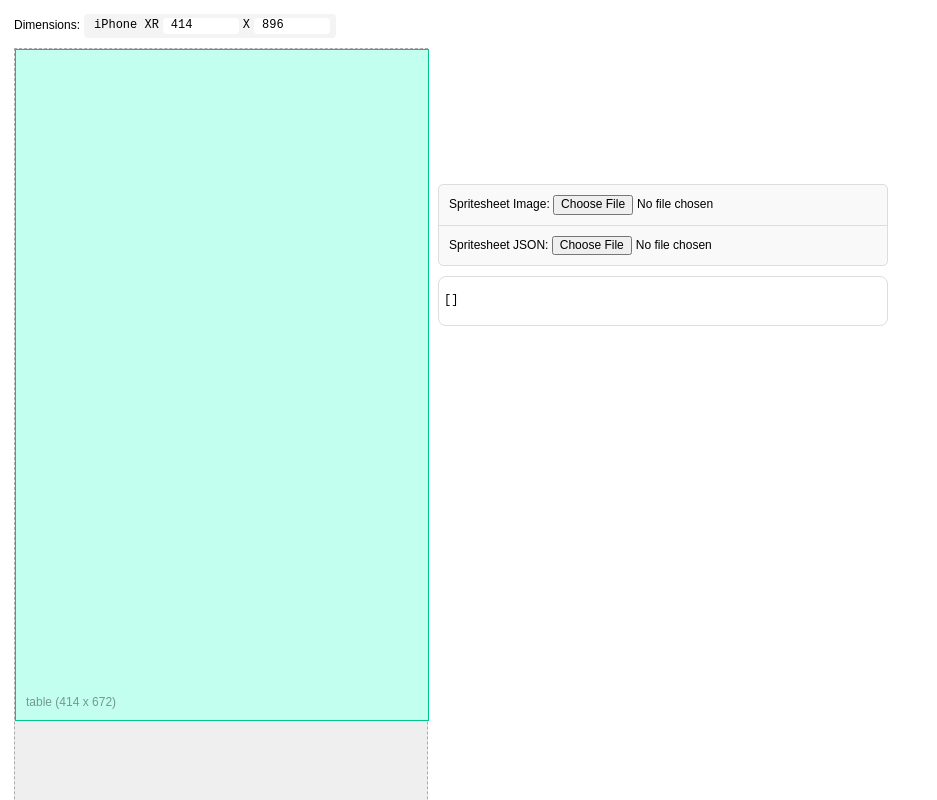
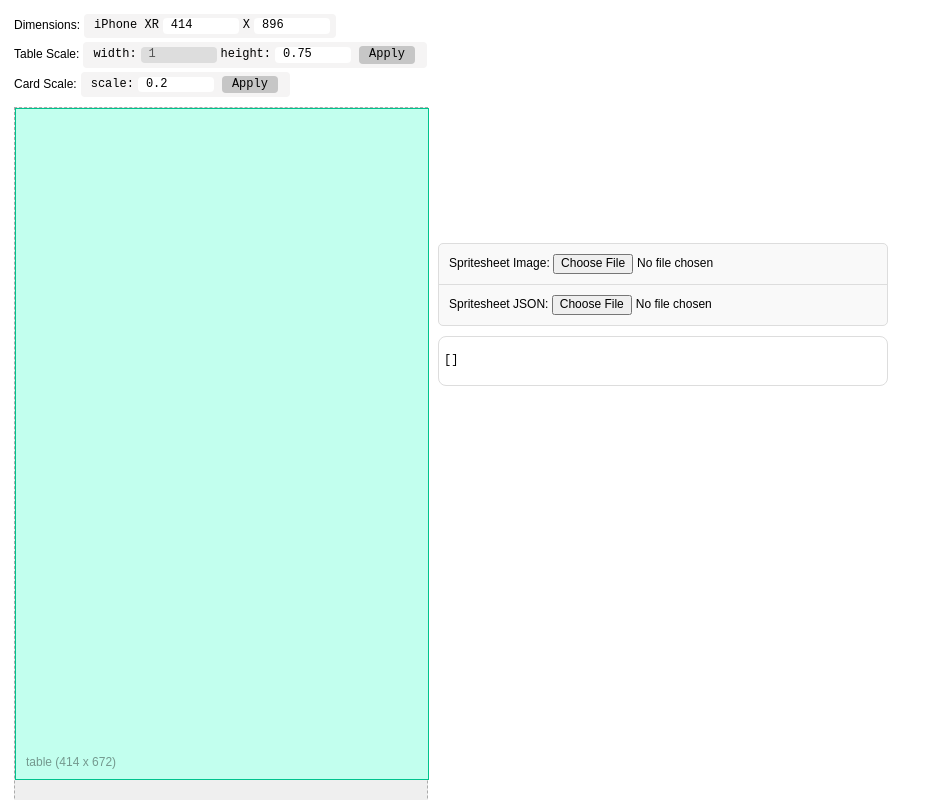
Before and after one commit to obsfx/card-game-editor, a React (Create React App) app: page / in a window 1280 px wide. Shown: the top 800 px of the page, without its empty margins (0-937 px from the left). Built offline with nearby package versions, Linux system fonts and the light colour scheme.

Commit message:
Fix scaling issues and add adjustable scale options

```diff
--- a/src/App.tsx
+++ b/src/App.tsx
@@ -7,6 +7,8 @@ import { AppContextProvider } from './contexts/AppContext';
 import BoardPreview from './components/BoardPreview';
 import Output from './components/Output';
 import ScreenSize from './components/ScreenSize';
+import TableScale from './components/TableScale';
+import CardScale from './components/CardScale';
 
 const App: React.FC = () => {
   useEffect(() => {
@@ -24,6 +26,8 @@ const App: React.FC = () => {
     <AppContextProvider>
       <div className={app}>
         <ScreenSize />
+        <TableScale />
+        <CardScale />
         <div className={bodyWrapper}>
           <BoardPreview />
           <div className={rightWrapper}>
--- a/src/components/BoardPreview.tsx
+++ b/src/components/BoardPreview.tsx
@@ -2,13 +2,13 @@ import React from 'react';
 import { css } from '@emotion/css';
 import { useAppContext } from '../contexts/AppContext';
 import Card from './Card';
-import { BOARD_SCALE } from '../contants';
 
 const BoardPreview: React.FC = () => {
-  const { cards, selectedScreenSize } = useAppContext();
+  const { cards, selectedScreenSize, tableScale } = useAppContext();
 
-  const tableSizeW = selectedScreenSize.width * BOARD_SCALE.width;
-  const tableSizeH = selectedScreenSize.height * BOARD_SCALE.height;
+  const [w, h] = tableScale;
+  const tableSizeW = selectedScreenSize.width * w;
+  const tableSizeH = selectedScreenSize.height * h;
 
   return (
     <div className={boardPreview(selectedScreenSize.width, selectedScreenSize.height)}>
--- a/src/components/Card.tsx
+++ b/src/components/Card.tsx
@@ -3,12 +3,24 @@ import { css } from '@emotion/css';
 import { useAppContext } from '../contexts/AppContext';
 import { Card as ICard, Frame } from '../types';
 import CardHud from './CardHud';
+import { getCardScaleMultilier } from '../utils';
 
 const Card: React.FC<{ card: ICard; frame: Frame }> = ({ card, frame }) => {
-  const { imageB64, updateCard, removeCard, selectedScreenSize } = useAppContext();
+  const {
+    imageB64,
+    updateCard,
+    removeCard,
+    selectedScreenSize,
+    cardScale,
+    boundWidth,
+    boundHeight,
+  } = useAppContext();
 
   const [dragStartPos, setDragStartPos] = useState<[number, number]>([0, 0]);
   const [position, setPosition] = useState<[number, number]>([frame.w / 2, frame.h / 2]);
+
+  const scaleMultiplier = getCardScaleMultilier(boundWidth, boundHeight, cardScale);
+  const scale = scaleMultiplier / frame.w;
 
   const [showHud, setShowHud] = useState(false);
   const [onHover, setOnHover] = useState(false);
@@ -79,7 +91,8 @@ const Card: React.FC<{ card: ICard; frame: Frame }> = ({ card, frame }) => {
           frame.h,
           card.angle,
           card.zIndex,
-          onHold || onHover
+          onHold || onHover,
+          scale
         )}
         onMouseEnter={() => setOnHover(true)}
         onMouseLeave={() => {
@@ -120,7 +133,8 @@ const cardWrapper = (
   h: number,
   rot: number,
   zIndex: number,
-  active: boolean
+  active: boolean,
+  scale: number
 ) =>
   css({
     width: w,
@@ -130,7 +144,7 @@ const cardWrapper = (
     left: pos[0] - w / 2,
     top: pos[1] - h / 2,
     zIndex: zIndex + 2,
-    transform: `scale(1.1) rotate(${rot}deg)`,
+    transform: `scale(${scale}) rotate(${rot}deg)`,
     border: `1px solid ${active ? '#222' : 'transparent'}`,
   });
 
--- /dev/null
+++ b/src/components/CardScale.tsx
@@ -0,0 +1,76 @@
+import React, { ChangeEvent, useState } from 'react';
+import { css } from '@emotion/css';
+import { useAppContext } from '../contexts/AppContext';
+import { minimalInput, minimalButton } from '../sharedStyles';
+
+const CardScale: React.FC = () => {
+  const { setCards, cardScale, setCardScale } = useAppContext();
+  const [newScaleValue, setNewScaleValue] = useState(cardScale);
+
+  const handleChange = (event: ChangeEvent<HTMLInputElement>) => {
+    setNewScaleValue(Number(event.target.value));
+    return;
+  };
+
+  const handleApply = () => {
+    if (!window.confirm('This will reset the table state. Are sure to apply new scale ?')) {
+      return;
+    }
+    setCards([]);
+    setCardScale(newScaleValue);
+  };
+
+  return (
+    <div className={wrapper}>
+      <span>Card Scale: </span>
+      <div className={scaleWrapper}>
+        <span>scale: </span>
+        <input
+          type="number"
+          name="height"
+          className={minimalInput}
+          value={newScaleValue}
+          onChange={handleChange}
+          step="0.01"
+        />
+        <span>
+          <button className={`${minimalButton} ${applyButton}`} onClick={handleApply}>
+            Apply
+          </button>
+        </span>
+      </div>
+    </div>
+  );
+};
+
+const wrapper = css({
+  display: 'flex',
+  alignItems: 'center',
+  margin: '4px 0',
+});
+
+const scaleWrapper = css({
+  marginLeft: 4,
+  padding: '4px 6px',
+  backgroundColor: '#f5f4f4',
+  borderRadius: 4,
+  display: 'flex',
+  alignItems: 'center',
+
+  '& span': {
+    margin: '0 4px',
+    fontFamily: 'monospace',
+  },
+
+  "& input[type='number']:disabled": {
+    backgroundColor: '#ddd',
+  },
+});
+
+const applyButton = css({
+  flexShrink: 0,
+  marginLeft: 4,
+  padding: '2px 10px',
+});
+
+export default CardScale;
--- a/src/components/ScreenSize.tsx
+++ b/src/components/ScreenSize.tsx
@@ -1,8 +1,6 @@
-import { ChangeEvent } from 'react';
 import { css } from '@emotion/css';
-import { SCREEN_SIZES } from '../contants';
 import { useAppContext } from '../contexts/AppContext';
-import { minimalInput, minimalButton, redButtonWithIcon } from '../sharedStyles';
+import { minimalInput } from '../sharedStyles';
 
 const ScreenSizeSelection: React.FC = () => {
   const { selectedScreenSize } = useAppContext();
@@ -33,6 +31,7 @@ const ScreenSizeSelection: React.FC = () => {
 const wrapper = css({
   display: 'flex',
   alignItems: 'center',
+  margin: '4px 0',
 });
 
 const sizeWrapper = css({
--- /dev/null
+++ b/src/components/TableScale.tsx
@@ -0,0 +1,96 @@
+import React, { ChangeEvent, useState } from 'react';
+import { css } from '@emotion/css';
+import { useAppContext } from '../contexts/AppContext';
+import { minimalInput, minimalButton } from '../sharedStyles';
+
+const TableScale: React.FC = () => {
+  const { tableScale, setTableScale, setCards } = useAppContext();
+  const [newScaleValues, setNewScaleValues] = useState([...tableScale]);
+  const [w, h] = newScaleValues;
+
+  const handleChange = (event: ChangeEvent<HTMLInputElement>) => {
+    if (event.target.name === 'width') {
+      setNewScaleValues([Number(event.target.value), h]);
+      return;
+    }
+
+    if (event.target.name === 'height') {
+      setNewScaleValues([w, Number(event.target.value)]);
+      return;
+    }
+  };
+
+  const handleApply = () => {
+    if (!window.confirm('This will reset the table state. Are sure to apply new scale ?')) {
+      return;
+    }
+    setCards([]);
+    setTableScale([w, h]);
+  };
+
+  return (
+    <div className={wrapper}>
+      <span>Table Scale: </span>
+      <div className={scaleWrapper}>
+        <span>width: </span>
+        <input
+          type="number"
+          name="width"
+          className={minimalInput}
+          readOnly={true}
+          value={w}
+          disabled={true}
+          step="0.01"
+          // TODO
+          onChange={handleChange}
+        />
+        <span>height: </span>
+        <input
+          type="number"
+          name="height"
+          className={minimalInput}
+          value={h}
+          onChange={handleChange}
+          step="0.01"
+        />
+        <span>
+          <button className={`${minimalButton} ${applyButton}`} onClick={handleApply}>
+            Apply
+          </button>
+        </span>
+      </div>
+    </div>
+  );
+};
+
+const wrapper = css({
+  display: 'flex',
+  alignItems: 'center',
+  margin: '4px 0',
+});
+
+const scaleWrapper = css({
+  marginLeft: 4,
+  padding: '4px 6px',
+  backgroundColor: '#f5f4f4',
+  borderRadius: 4,
+  display: 'flex',
+  alignItems: 'center',
+
+  '& span': {
+    margin: '0 4px',
+    fontFamily: 'monospace',
+  },
+
+  "& input[type='number']:disabled": {
+    backgroundColor: '#ddd',
+  },
+});
+
+const applyButton = css({
+  flexShrink: 0,
+  marginLeft: 4,
+  padding: '2px 10px',
+});
+
+export default TableScale;
--- a/src/contants.ts
+++ b/src/contants.ts
@@ -33,3 +33,5 @@ export const BOARD_SCALE = {
   width: 1,
   height: 0.75,
 };
+
+export const CARD_SCALE = 0.2;
--- a/src/contexts/AppContext.tsx
+++ b/src/contexts/AppContext.tsx
@@ -1,7 +1,7 @@
 import React, { Dispatch, SetStateAction, useContext, useEffect, useState } from 'react';
 import { v4 as uuidv4 } from 'uuid';
 
-import { CARD, CARD_SUIT, SCREEN_SIZES } from '../contants';
+import { BOARD_SCALE, CARD, CARD_SCALE, CARD_SUIT, SCREEN_SIZES } from '../contants';
 import { AtlasData, Card, ScreenSize, SelectedCard, TargetCard } from '../types';
 import { calculateTargetPos, calculateCardTableBounds } from '../utils';
 
@@ -21,6 +21,10 @@ export interface IAppContext {
   selectedScreenSize: ScreenSize;
   boundWidth: number;
   boundHeight: number;
+  tableScale: [number, number];
+  setTableScale: Dispatch<SetStateAction<[number, number]>>;
+  cardScale: number;
+  setCardScale: Dispatch<SetStateAction<number>>;
 }
 
 const AppContext = React.createContext<IAppContext | null>(null);
@@ -35,6 +39,11 @@ export const AppContextProvider: React.FC<{ children: React.ReactNode }> = ({ ch
   const [selectedCard, setSelectedCard] = useState<SelectedCard | null>(null);
   const [cards, setCards] = useState<Card[]>([]);
   const [output, setOutput] = useState<TargetCard[]>([]);
+  const [tableScale, setTableScale] = useState<[number, number]>([
+    BOARD_SCALE.width,
+    BOARD_SCALE.height,
+  ]);
+  const [cardScale, setCardScale] = useState(CARD_SCALE);
 
   const selectedScreenSize = SCREEN_SIZES[1];
   const {
@@ -42,7 +51,10 @@ export const AppContextProvider: React.FC<{ children: React.ReactNode }> = ({ ch
     height: boundHeight,
     leftAbsoluteX,
     topAbsoluteY,
-  } = calculateCardTableBounds(selectedScreenSize.width, selectedScreenSize.height);
+  } = calculateCardTableBounds(selectedScreenSize.width, selectedScreenSize.height, {
+    width: tableScale[0],
+    height: tableScale[1],
+  });
 
   const createCard = (cardValue: number, suitValue: number) => {
     if (!json) {
@@ -128,6 +140,10 @@ export const AppContextProvider: React.FC<{ children: React.ReactNode }> = ({ ch
         selectedScreenSize,
         boundWidth,
         boundHeight,
+        tableScale,
+        setTableScale,
+        cardScale,
+        setCardScale,
       }}
     >
       {children}
--- a/src/utils.ts
+++ b/src/utils.ts
@@ -1,4 +1,4 @@
-import { BOUND_X, BOUND_Y, TABLE_BOUND_RATIO, BOARD_SCALE } from './contants';
+import { BOUND_X, BOUND_Y, TABLE_BOUND_RATIO } from './contants';
 
 export const getJSON = (file: File) => {
   return new Promise((resolve, reject) => {
@@ -18,7 +18,14 @@ export const getImage = (file: File) => {
   });
 };
 
-export const calculateCardTableBounds = (BOARD_W: number, BOARD_H: number) => {
+export const calculateCardTableBounds = (
+  BOARD_W: number,
+  BOARD_H: number,
+  BOARD_SCALE: {
+    width: number;
+    height: number;
+  }
+) => {
   const ABSOLUTE_WIDTH = BOARD_W * BOARD_SCALE.width;
   const ABSOLUTE_HEIGHT = BOARD_H * BOARD_SCALE.height;
 
@@ -49,3 +56,8 @@ export const calculateTargetPos = (x: number, y: number, BOARD_W: number, BOARD_
         : -(BOUND_Y / (BOARD_H / 2)) * (y - BOARD_H / 2),
   };
 };
+
+export const getCardScaleMultilier = (boundW: number, boundH: number, cardScale: number) => {
+  const shortEdge = Math.min(boundW, boundH);
+  return shortEdge * cardScale;
+};
```
